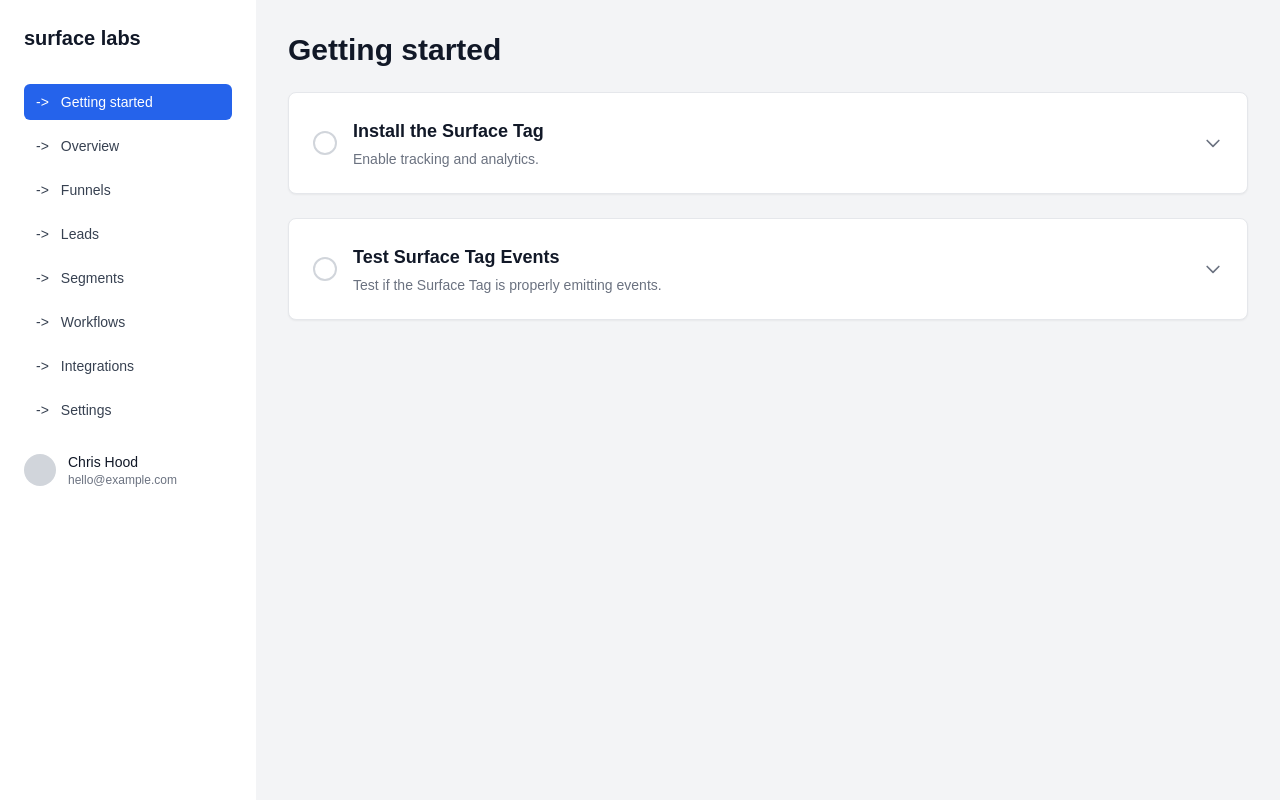
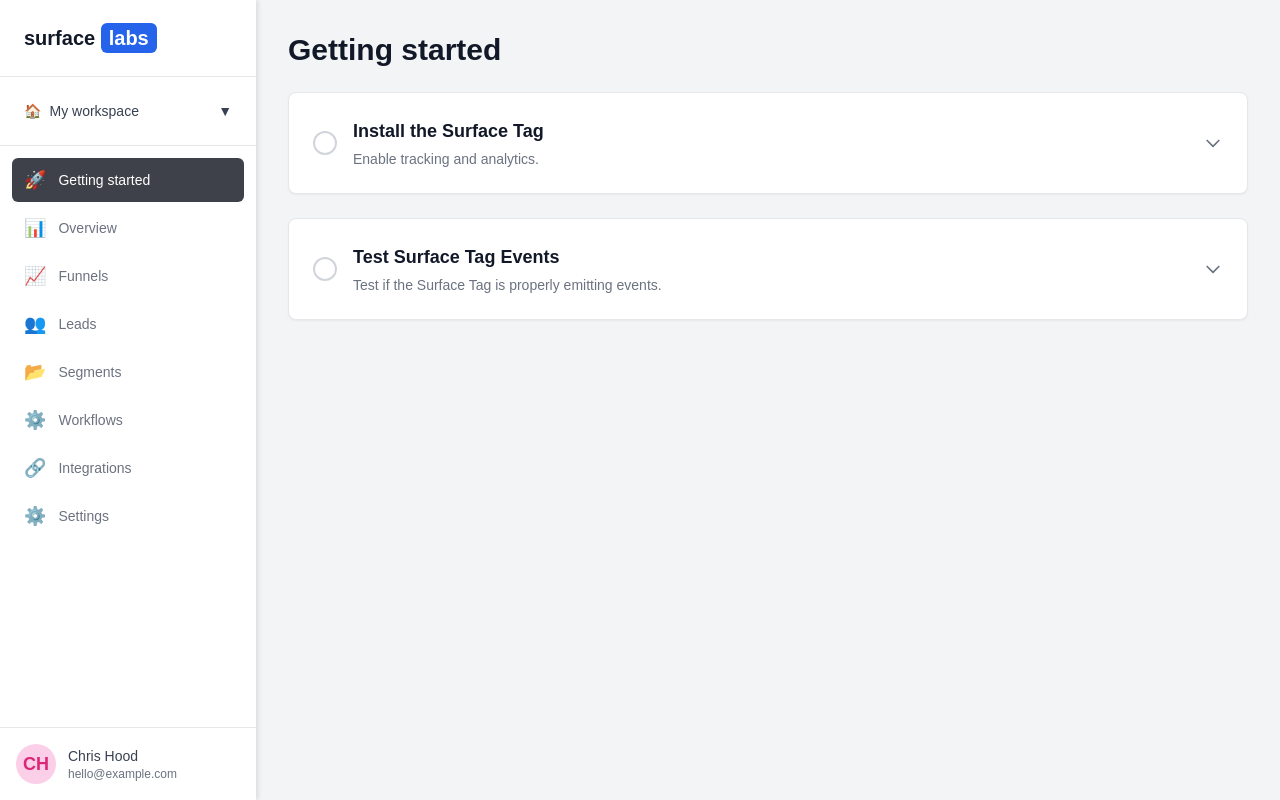
Before and after one commit to harshmanwani/surface-workflow-project, a Next.js app: page / in a window 1280 px wide. Built offline with nearby package versions, Linux system fonts and the light colour scheme; a web font is replaced by a local one.

Commit message:
update sidebar ui more closely to figma. add emojis in place of icons

```diff
--- a/src/components/Sidebar.tsx
+++ b/src/components/Sidebar.tsx
@@ -2,50 +2,64 @@
 
 import Link from "next/link";
 import { usePathname } from "next/navigation";
+import Image from 'next/image';
 
 const menuItems = [
-  { name: "Getting started", href: "/", icon: "->" },
-  { name: "Overview", href: "/overview", icon: "->" },
-  { name: "Funnels", href: "/funnels", icon: "->" },
-  { name: "Leads", href: "/leads", icon: "->" },
-  { name: "Segments", href: "/segments", icon: "->" },
-  { name: "Workflows", href: "/workflows", icon: "->" },
-  { name: "Integrations", href: "/integrations", icon: "->" },
-  { name: "Settings", href: "/settings", icon: "->" },
+  { name: "Getting started", href: "/", icon: "🚀" },
+  { name: "Overview", href: "/overview", icon: "📊" },
+  { name: "Funnels", href: "/funnels", icon: "📈" },
+  { name: "Leads", href: "/leads", icon: "👥" },
+  { name: "Segments", href: "/segments", icon: "📂" },
+  { name: "Workflows", href: "/workflows", icon: "⚙️" },
+  { name: "Integrations", href: "/integrations", icon: "🔗" },
+  { name: "Settings", href: "/settings", icon: "⚙️" },
 ];
 
 export default function Sidebar() {
   const pathname = usePathname();
 
   return (
-    <aside className="w-64 bg-white p-6">
-      <div className="mb-8">
-        <h1 className="text-xl font-bold">surface labs</h1>
+    <aside className="w-64 bg-white shadow-[2px_0_5px_rgba(0,0,0,0.1)] flex flex-col h-screen">
+      <div className="p-6 border-b border-gray-200">
+        <h1 className="text-xl font-bold">
+          surface <span className="px-2 p-1 text-white bg-blue-600 rounded-md">labs</span>
+        </h1>
       </div>
-      <nav>
-        <ul className="space-y-2">
+      <div className="px-3 py-4 border-b border-gray-200">
+        <button className="w-full flex items-center justify-between text-sm text-gray-700 hover:bg-gray-100 rounded-md px-3 py-2">
+          <div className="flex items-center">
+            <span className="mr-2">🏠</span>
+            My workspace
+          </div>
+          <span>▼</span>
+        </button>
+      </div>
+      <nav className="flex-grow overflow-y-auto">
+        <ul className="space-y-1 p-3">
           {menuItems.map((item) => (
             <li key={item.name}>
               <Link
                 href={item.href}
                 className={`flex items-center rounded-md px-3 py-2 text-sm ${
                   pathname === item.href
-                    ? "bg-blue-600 text-white"
-                    : "text-gray-700 hover:bg-gray-100"
+                    ? "bg-[#3E4149] text-white"
+                    : "text-gray-500 hover:bg-gray-100"
                 }`}
               >
-                <span className="mr-3">{item.icon}</span>
+                <span className="mr-3 text-lg">{item.icon}</span>
                 {item.name}
               </Link>
             </li>
           ))}
         </ul>
       </nav>
-      <div className="mt-auto pt-6">
+      <div className="p-4 border-t border-gray-200">
         <div className="flex items-center">
-          <div className="h-8 w-8 rounded-full bg-gray-300"></div>
+          <div className="h-10 w-10 rounded-full bg-pink-200 flex items-center justify-center text-pink-600 font-bold text-lg">
+            CH
+          </div>
           <div className="ml-3">
-            <p className="text-sm font-medium">Chris Hood</p>
+            <p className="text-sm font-medium text-gray-700">Chris Hood</p>
             <p className="text-xs text-gray-500">hello@example.com</p>
           </div>
         </div>
```
